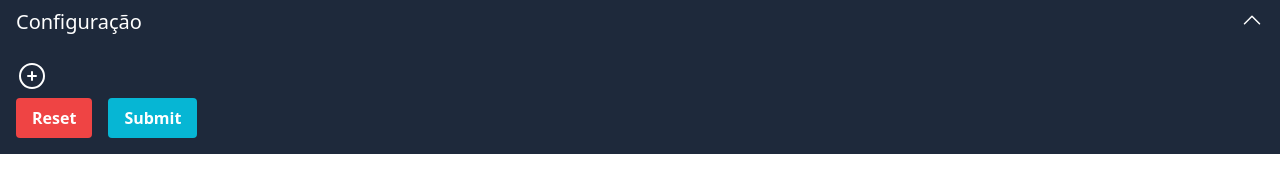
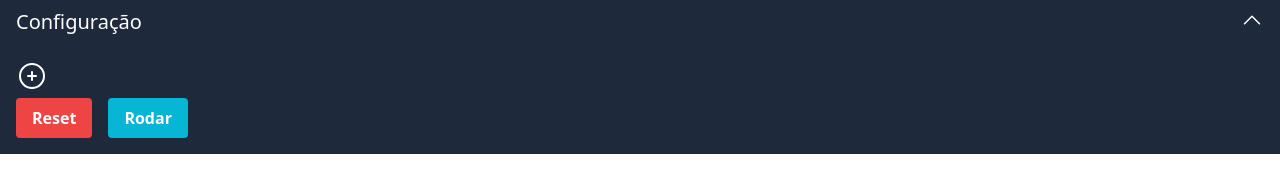
Before and after one commit to santiagopedro1/arq2Sim, a Nuxt app: page / in a window 1280 px wide. Both pictures are taken after a click on the button "Configuração". Shown: the top 188 px of the page. Built offline with nearby package versions, Linux system fonts and the light colour scheme.

Commit message:
fix: Modal não aparecendo em erros repetidos

```diff
--- a/components/errorModal.vue
+++ b/components/errorModal.vue
@@ -67,7 +67,9 @@ let message = ref(props.message.split('. '))
                                         <button
                                             type="button"
                                             class="inline-flex justify-center rounded-md border border-transparent bg-blue-100 px-4 py-2 text-sm font-medium text-blue-900 hover:bg-blue-200 focus:outline-none focus-visible:ring-2 focus-visible:ring-blue-500 focus-visible:ring-offset-2"
-                                            @click="open = false"
+                                            @click="
+                                                ;(open = false), $emit('close')
+                                            "
                                         >
                                             OK
                                         </button>
--- a/components/listaInstrucoes.vue
+++ b/components/listaInstrucoes.vue
@@ -18,7 +18,7 @@ const errorModal = {
 }
 const instruções = instList()
 
-const emit = defineEmits(['submit', 'reset'])
+const emit = defineEmits(['rodar', 'reset'])
 
 function addInst() {
     instruções.value.push(new Instrução())
@@ -37,7 +37,7 @@ function submit() {
         errorModal.message.value = result.message
     } else {
         result = checkForConflict(result)
-        emit('submit', result)
+        emit('rodar', result)
     }
 }
 
@@ -146,11 +146,12 @@ function reset() {
                 @click="submit"
                 class="bg-cyan-500 hover:bg-cyan-700 text-white font-bold py-2 px-4 rounded w-min"
             >
-                Submit
+                Rodar
             </button>
         </div>
         <ErrorModal
             v-if="errorModal.isOpen.value"
+            @close="errorModal.isOpen.value = false"
             :open="errorModal.isOpen.value"
             :message="errorModal.message.value"
         />
--- a/components/simArea.vue
+++ b/components/simArea.vue
@@ -148,16 +148,16 @@ watch(
             <button
                 class="px-9 bg-fuchsia-900 text-white"
                 id="next"
-                @click="tudo"
+                @click="inicio"
             >
-                Tudo
+                Inicio
             </button>
             <button
                 class="px-9 bg-fuchsia-900 text-white"
                 id="next"
-                @click="inicio"
+                @click="tudo"
             >
-                Inicio
+                Tudo
             </button>
             <div class="text-xl">
                 Clock atual: {{ currentStep }}
--- a/composables/instListFunctions.ts
+++ b/composables/instListFunctions.ts
@@ -15,6 +15,7 @@ export const isAllowedOP = (OP: any): OP is AllowedOP => {
 export const createInstructions = (
     instList: BaseInstruction[]
 ): InstructionList | Error => {
+    if (instList.length === 0) return new Error('Não há instruções')
     const instructions: InstructionList = []
     for (let i = 0; i < instList.length; i++) {
         const inst = instList[i]
--- a/pages/index.vue
+++ b/pages/index.vue
@@ -48,7 +48,7 @@ function resetSim() {
                     class="bg-slate-800 text-white px-4 py-4 flex flex-col gap-4"
                 >
                     <ListaInstrucoes
-                        @submit="rodarSim"
+                        @rodar="rodarSim"
                         @reset="resetSim"
                     />
                 </DisclosurePanel>
```
